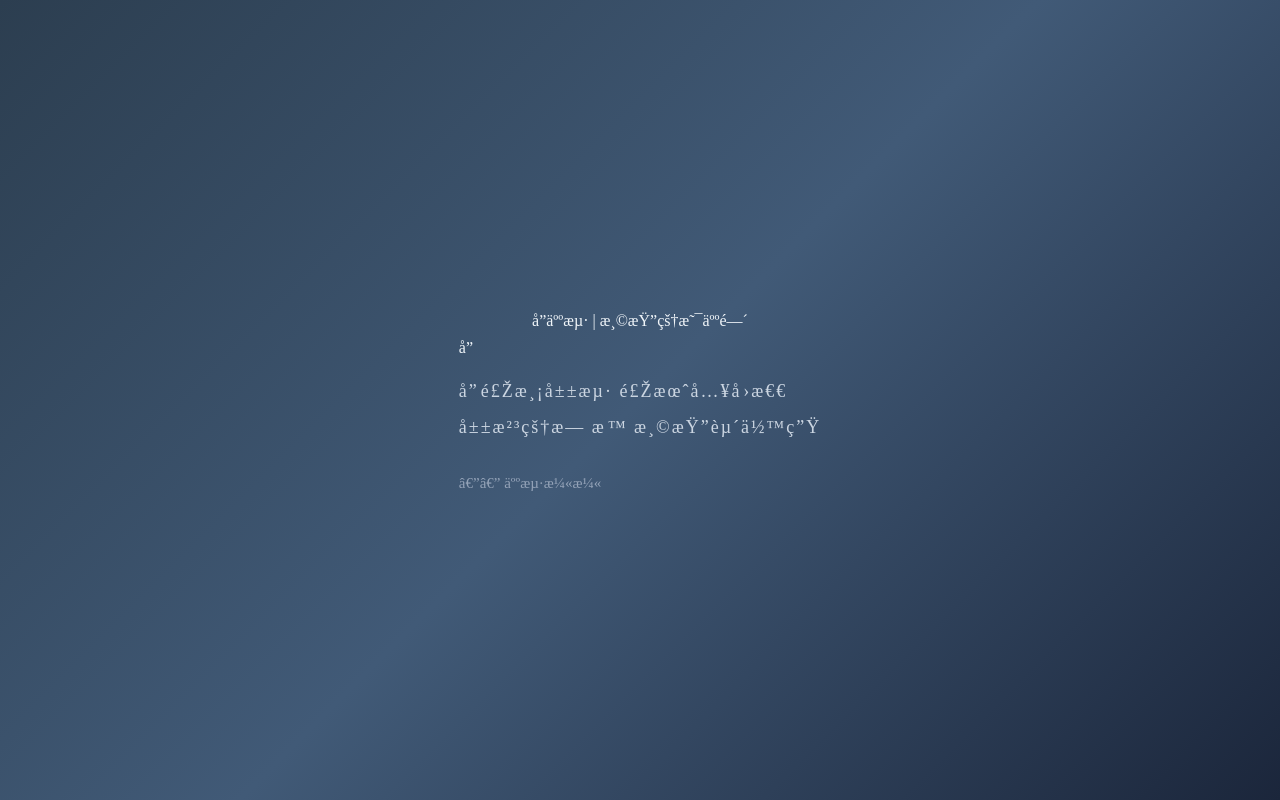
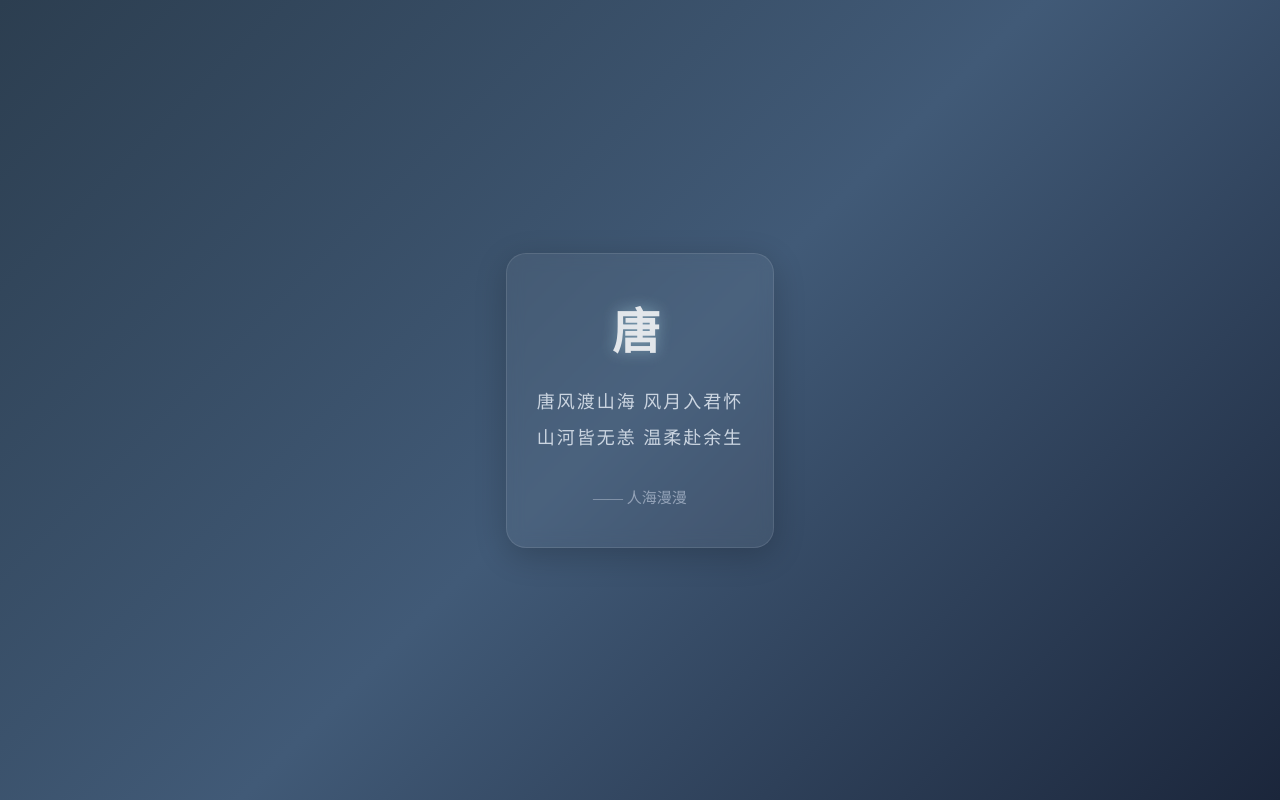
Before and after one commit to trlxh/lxh, a plain HTML site: page index.html in a window 1280 px wide. Drawn offline with Linux system fonts and the light colour scheme.

Commit message:
Fix HTML structure and add missing elements

```diff
--- a/index.html
+++ b/index.html
@@ -1,7 +1,10 @@
+<!DOCTYPE html>
 <html lang="zh-CN">
 <head>
-    <meta charset="UTF-8<meta name="viewport" content="width=device-width, initial-scale=1.0">
-   唐人海 | 温柔皆是人间<style>
+    <meta charset="UTF-8">
+    <meta name="viewport" content="width=device-width, initial-scale=1.0">
+    <title>唐人海 | 温柔皆是人间</title>
+    <style>
         * {
             margin: 0;
             padding: 0;
@@ -10,7 +13,6 @@
 
         body {
             font-family: "微软雅黑", serif;
-            /* 古风渐变背景 */
             background: linear-gradient(135deg, #2c3e50, #415a77, #1b263b);
             min-height: 100vh;
             display: flex;
@@ -21,7 +23,6 @@
             overflow: hidden;
         }
 
-        /* 主容器 */
         .main-box {
             text-align: center;
             padding: 40px 30px;
@@ -32,7 +33,6 @@
             box-shadow: 0 8px 32px rgba(0,0,0,0.2);
         }
 
-        /* 主标题 */
         .title {
             font-size: 48px;
             letter-spacing: 8px;
@@ -42,7 +42,6 @@
             animation: fade 3s ease-in-out infinite alternate;
         }
 
-        /* 副标题文案 */
         .desc {
             font-size: 18px;
             letter-spacing: 2px;
@@ -51,14 +50,12 @@
             margin: 10px 0;
         }
 
-        /* 短句落款 */
         .foot-text {
             margin-top: 30px;
             font-size: 15px;
             color: #94a3b8;
         }
 
-        /* 淡入呼吸动画 */
         @keyframes fade {
             from {
                 opacity: 0.8;
@@ -70,7 +67,6 @@
             }
         }
 
-        /* 适配手机 */
         @media (max-width: 500px) {
             .title {
                 font-size: 32px;
@@ -81,10 +77,15 @@
             }
         }
     </style>
+</head>
 <body>
-<div class="main<h1 class="title">唐</h1>
-<p class="desc">
-            唐风渡山海 风月入君怀<br>
-            山河皆无恙 温柔赴余生</p>
-<p class="foot-text">—— 人海漫漫</p></div>
+<div class="main-box">
+    <h1 class="title">唐</h1>
+    <p class="desc">
+        唐风渡山海 风月入君怀<br>
+        山河皆无恙 温柔赴余生
+    </p >
+    <p class="foot-text">—— 人海漫漫</p >
+</div>
+</body>
 </html>
```
